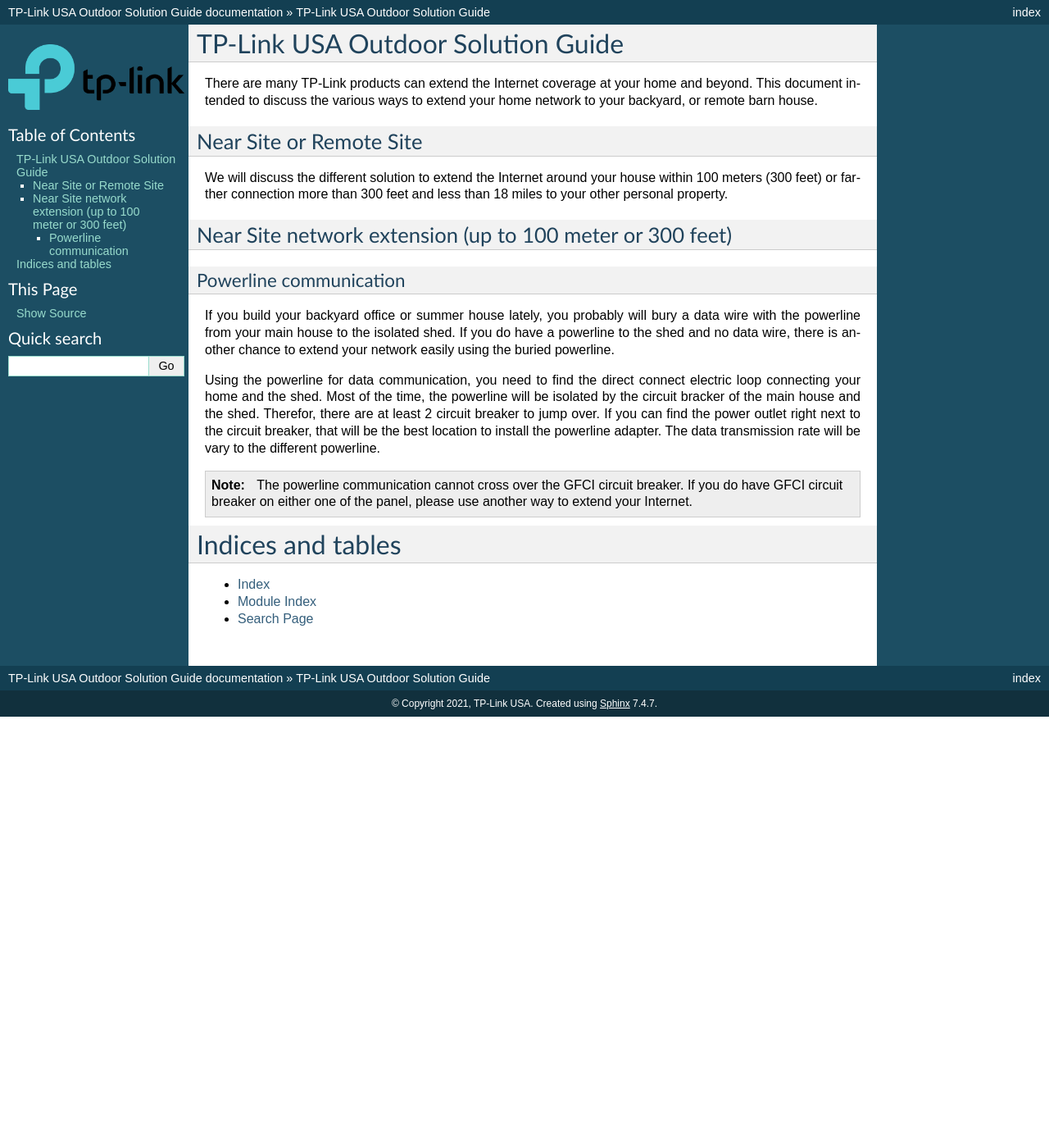
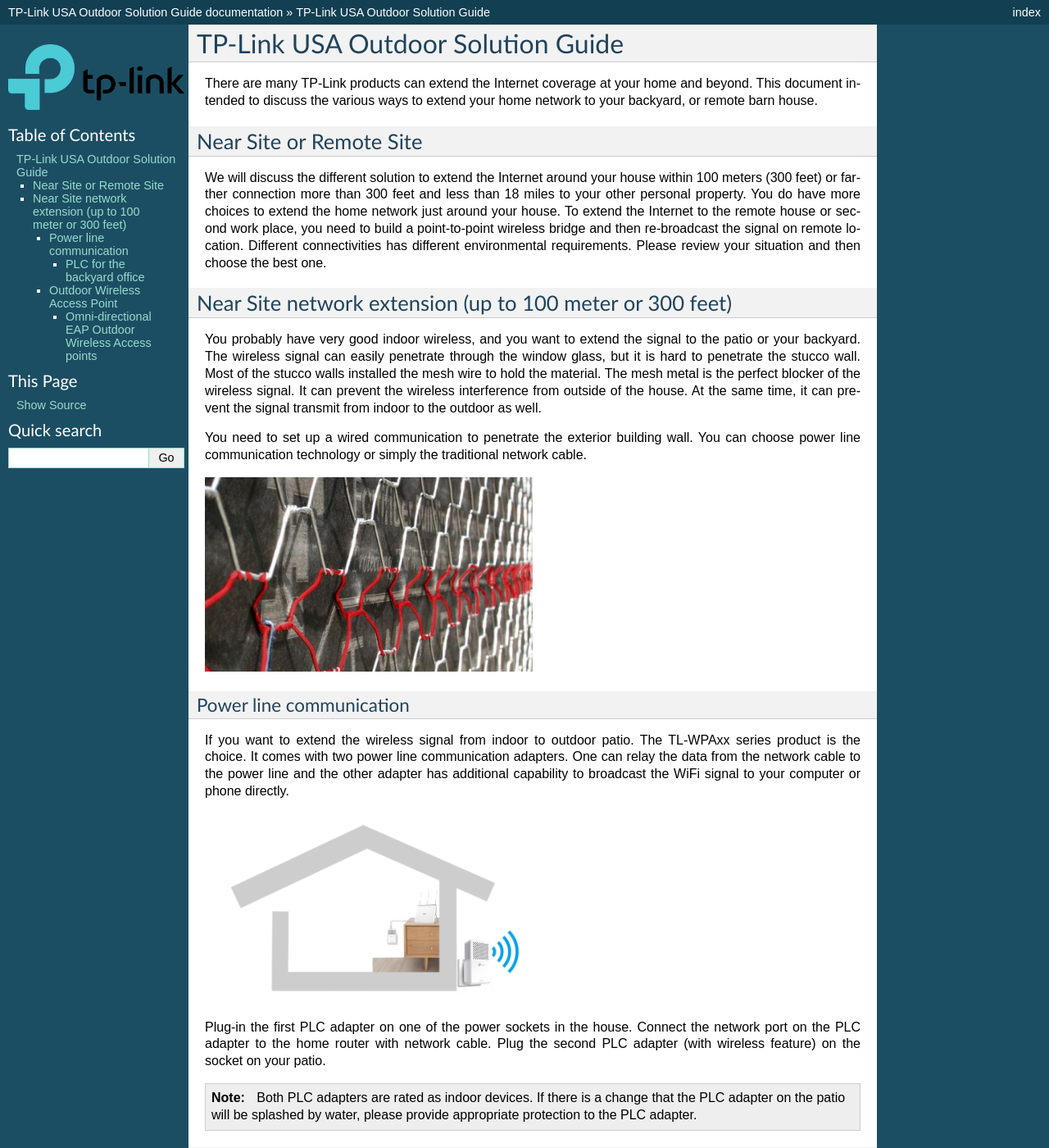
Before and after one commit to vincenttu/tplinkusa-outdoor, a Sphinx documentation site: the page built from source/index.rst, in a window 1280 px wide and 1400 px high. Shown: the whole window at 82% size. Built offline with Sphinx 7.4.7, drawn with Linux system fonts in a browser that asks for light colours; some of the changed text lies outside the part shown.

Commit message:
3/3/2021

```diff
--- a/source/index.rst
+++ b/source/index.rst
@@ -11,20 +11,73 @@
 Near Site or Remote Site
 ------------------------
 
-We will discuss the different solution to extend the Internet around your house within 100 meters (300 feet) or farther connection more than 300 feet and less than 18 miles to your other personal property.
+We will discuss the different solution to extend the Internet around your house within 100 meters (300 feet) or farther connection more than 300 feet and less than 18 miles to your other personal property. You do have more choices to extend the home network just around your house. To extend the Internet to the remote house or second work place, you need to build a point-to-point wireless bridge and then re-broadcast the signal on remote location. Different connectivities has different environmental requirements. Please review your situation and then choose the best one.
 
 Near Site network extension (up to 100 meter or 300 feet)
 ---------------------------------------------------------
 
-Powerline communication
-~~~~~~~~~~~~~~~~~~~~~~~
+You probably have very good indoor wireless, and you want to extend the signal to the patio or your backyard. The wireless signal can easily penetrate through the window glass, but it is hard to penetrate the stucco wall. Most of the stucco walls installed the mesh wire to hold the material. The mesh metal is the perfect blocker of the wireless signal. It can prevent the wireless interference from outside of the house. At the same time, it can prevent the signal transmit from indoor to the outdoor as well.
 
-If you build your backyard office or summer house lately, you probably will bury a data wire with the powerline from your main house to the isolated shed. If you do have a powerline to the shed and no data wire, there is another chance to extend your network easily using the buried powerline.
+You need to set up a wired communication to penetrate the exterior building wall. You can choose power line communication technology or simply the traditional network cable.
 
-Using the powerline for data communication, you need to find the direct connect electric loop connecting your home and the shed. Most of the time, the powerline will be isolated by the circuit bracker of the main house and the shed. Therefor, there are at least 2 circuit breaker to jump over. If you can find the power outlet right next to the circuit breaker, that will be the best location to install the powerline adapter. The data transmission rate will be vary to the different powerline.
+.. image:: /images/mesh_wires.jpeg
+    :width: 50%
+
+Power line communication
+~~~~~~~~~~~~~~~~~~~~~~~~
+
+If you want to extend the wireless signal from indoor to outdoor patio. The TL-WPAxx series product is the choice. It comes with two power line communication adapters. One can relay the data from the network cable to the power line and the other adapter has additional capability to broadcast the WiFi signal to your computer or phone directly.
+
+.. image:: /images/PLC-patio.png
+    :width: 50%
+
+Plug-in the first PLC adapter on one of the power sockets in the house. Connect the network port on the PLC adapter to the home router with network cable. Plug the second PLC adapter (with wireless feature) on the socket on your patio.
 
 .. note::
-   The powerline communication cannot cross over the GFCI circuit breaker. If you do have GFCI circuit breaker on either one of the panel, please use another way to extend your Internet.
+   Both PLC adapters are rated as indoor devices. If there is a change that the PLC adapter on the patio will be splashed by water, please provide appropriate protection to the PLC adapter.
+
+PLC for the backyard office
+^^^^^^^^^^^^^^^^^^^^^^^^^^^
+
+If you build your backyard office or summer house lately, you probably bury a power line from the main house to the isolated shed. If you do have a power line to the shed and no data wire, there is another chance to extend your network easily using the buried power line.
+
+.. image:: /images/PLC-backyard_office.png
+    :width: 50%
+
+Using the power line for the backyard office, you need to find the direct connect electric loop connecting your home and the backyard office. In most installations, the power line is connected between two circuit breaker panels. One on the main house and one on the backyard office. Therefore, The PLC adapters have to communicate to each other through at least 2 circuit breakers. Circuit breakers can be a challenge to the power line communication, with the latest technology the signal can still pass through them, but not the AFCI or GFCI type circuit breakers. Find the close by power socket to the power panel to build the best communication that you can have.
+
+
+.. image:: /images/AFCI_Breaker.png
+    :width: 10%
+
+.. note::
+   Other than AFCI or GFCI circuit breaker, you need to avoid the surge protector, power strip, and UPS. Those devices will filter the high frequency transpassing which the power line communication depends on.
+
+Outdoor Wireless Access Point
+~~~~~~~~~~~~~~~~~~~~~~~~~~~~~
+
+If your patio is not shedded or the power line communication was not the best choice. You can choose to install an outdoor access point.
+
+There are 2 different choices of the outdoor wireless access points from TP-Link, the omni-directional EAP outdoor access points (EAP225-Outdoor and EAP110-Outdoor), and the directional CPE outdoor access points (CPE210, CPE510, and CPE710). All outdoor wireless access points come with waterproof housing which can be exposed with cover or not.
+
+Omni-directional EAP Outdoor Wireless Access points
+^^^^^^^^^^^^^^^^^^^^^^^^^^^^^^^^^^^^^^^^^^^^^^^^^^^
+
+The EAP Outdoor wireless access points are part of Omada SDN business network. You can control the indoor and outdoor network with the same Omada SDN controller. Or, you can use the Omada outdoor EAP as a standalone wireless access point without a controller. Two of the models are available:
+
+* `EAP110-Outdoor 2.4GHz N300 Outdoor Wireless Access Point`_ |ExtLink|
+* `EAP225-Outdoor dual-band AC1200 Outdoor Wireless Access Point`_ |ExtLink|
+
+.. _EAP110-Outdoor 2.4GHz N300 Outdoor Wireless Access Point: https://www.tp-link.com/us/business-networking/ceiling-mount-access-point/eap110-outdoor/
+
+.. _EAP225-Outdoor dual-band AC1200 Outdoor Wireless Access Point: https://www.tp-link.com/us/business-networking/ceiling-mount-access-point/eap225-outdoor/
+
+.. note::
+   There are more features available with the EAP working in controller mode. If you do have a good indoor EAP wireless signal right outside of the house, it is possible to establish a wireless mesh network from inside your house to outdoor area. For more information, please reference to the `Omada SDN Set Up Guide`_ |ExtLink|.
+
+.. _Omada SDN Set Up Guide: https://omada-sdn.readthedocs.io/en/latest/
+.. |ExtLink| image:: /images/External_Link.png
+                     :width: 10 px
 
 
 .. toctree::
@@ -33,9 +86,9 @@
 
 
 
-Indices and tables
-==================
+.. Indices and tables
+.. ==================
 
-* :ref:`genindex`
-* :ref:`modindex`
-* :ref:`search`
+.. * :ref:`genindex`
+.. * :ref:`modindex`
+.. * :ref:`search`
```
Also changed, not shown: source/images/AFCI_Breaker.png (added), source/images/External_Link.png (added), source/images/PLC-backyard_office.png (added), source/images/PLC-patio.png (added), source/images/mesh_wires.jpeg (added), 1 other file.
